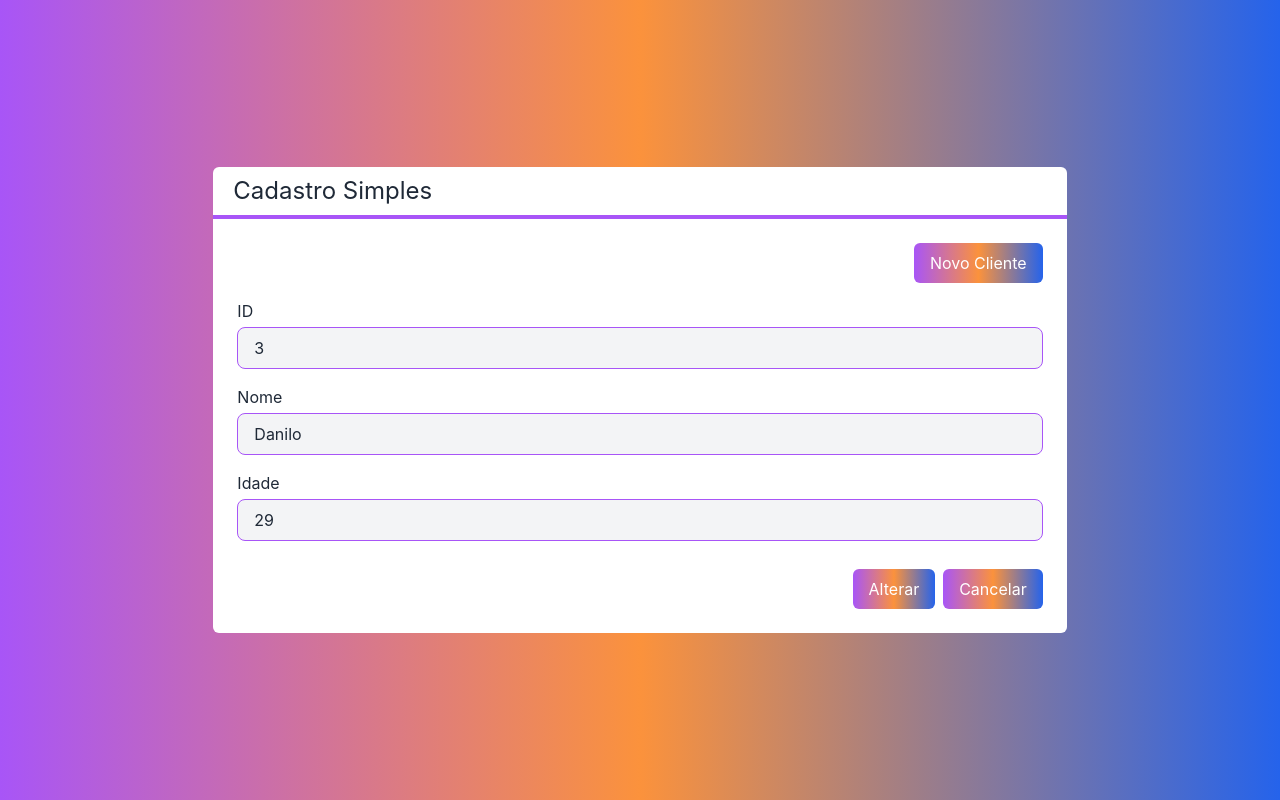
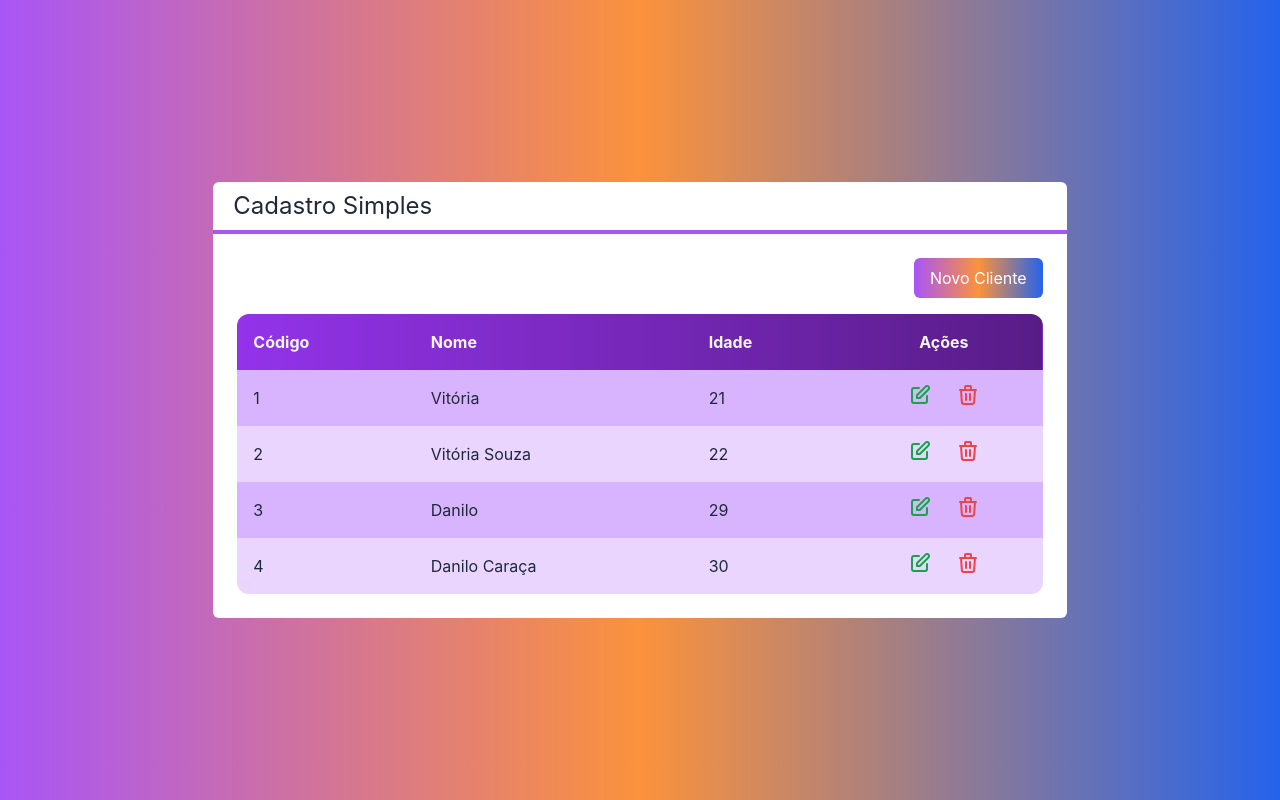
Before and after one commit to SouzaVitoria/Basic-Next.js, a Next.js app in the folder next-crud/: page / in a window 1280 px wide. Built offline with nearby package versions, Linux system fonts and the light colour scheme.

Commit message:
switching between table and form - state visible

```diff
--- a/next-crud/src/components/Button.tsx
+++ b/next-crud/src/components/Button.tsx
@@ -2,12 +2,14 @@ interface ButtonProps {
   color?: "green" | "blue" | "red";
   className?: string;
   children: any;
+  onClick?: () => void;
 }
 
 export default function Button(props: ButtonProps) {
   return (
     <button
       className={`bg-gradient-to-r from-${props.color}-400 to-${props.color}-700 text-white px-4 py-2 rounded-md ${props.className}`}
+      onClick={props.onClick}
     >
       {props.children}
     </button>
--- a/next-crud/src/components/Form.tsx
+++ b/next-crud/src/components/Form.tsx
@@ -5,6 +5,8 @@ import Input from "./Input";
 
 interface FormProps {
   client: Client;
+  editClient?: (client: Client) => void;
+  canceled?: () => void;
 }
 
 export default function Form(props: FormProps) {
@@ -22,10 +24,16 @@ export default function Form(props: FormProps) {
       />
       <Input inputLabel="Idade" type="number" value={age} onChange={setAge} />
       <div className="flex justify-end mt-7">
-        <Button color={id ? "blue" : "green"} className="mr-2">
+        <Button
+          color={id ? "blue" : "green"}
+          className="mr-2"
+          onClick={() => props.editClient?.(new Client(name, +age, id))}
+        >
           {id ? "Alterar" : "Salvar"}
         </Button>
-        <Button color="red">Cancelar</Button>
+        <Button color="red" onClick={props.canceled}>
+          Cancelar
+        </Button>
       </div>
     </div>
   );
--- a/next-crud/src/pages/index.tsx
+++ b/next-crud/src/pages/index.tsx
@@ -1,3 +1,4 @@
+import { useState } from "react";
 import Button from "../components/Button";
 import Form from "../components/Form";
 import Layout from "../components/Layout";
@@ -5,6 +6,7 @@ import Table from "../components/Table";
 import Client from "../core/Client";
 
 export default function Home() {
+  const [visible, setVisible] = useState<"table" | "form">("table");
   const clients = [
     new Client("Vitória", 21, "1"),
     new Client("Vitória Souza", 22, "2"),
@@ -19,20 +21,38 @@ export default function Home() {
     console.log("deleted", client);
   }
 
+  function saveClient(client: Client) {
+    console.log(client);
+    setVisible("table");
+  }
+
   return (
     <div className="flex h-screen justify-center items-center bg-gradient-to-r from-purple-500 via-orange-400 to-blue-600">
       <Layout title="Cadastro Simples">
+        {visible === "table" ? (
+          <>
             <div className="flex justify-end">
-          <Button color="blue" className="mb-4">
+              <Button
+                color="blue"
+                className="mb-4"
+                onClick={() => setVisible("form")}
+              >
                 Novo Cliente
               </Button>
             </div>
-        {/* <Table
+            <Table
               clients={clients}
               selectClient={selectClient}
               deleteClient={deleteClient}
-        /> */}
-        <Form client={clients[2]} />
+            />
+          </>
+        ) : (
+          <Form
+            client={clients[2]}
+            canceled={() => setVisible("table")}
+            editClient={saveClient}
+          />
+        )}
       </Layout>
     </div>
   );
```
Lines whose indentation alone changed are shown as unchanged.
